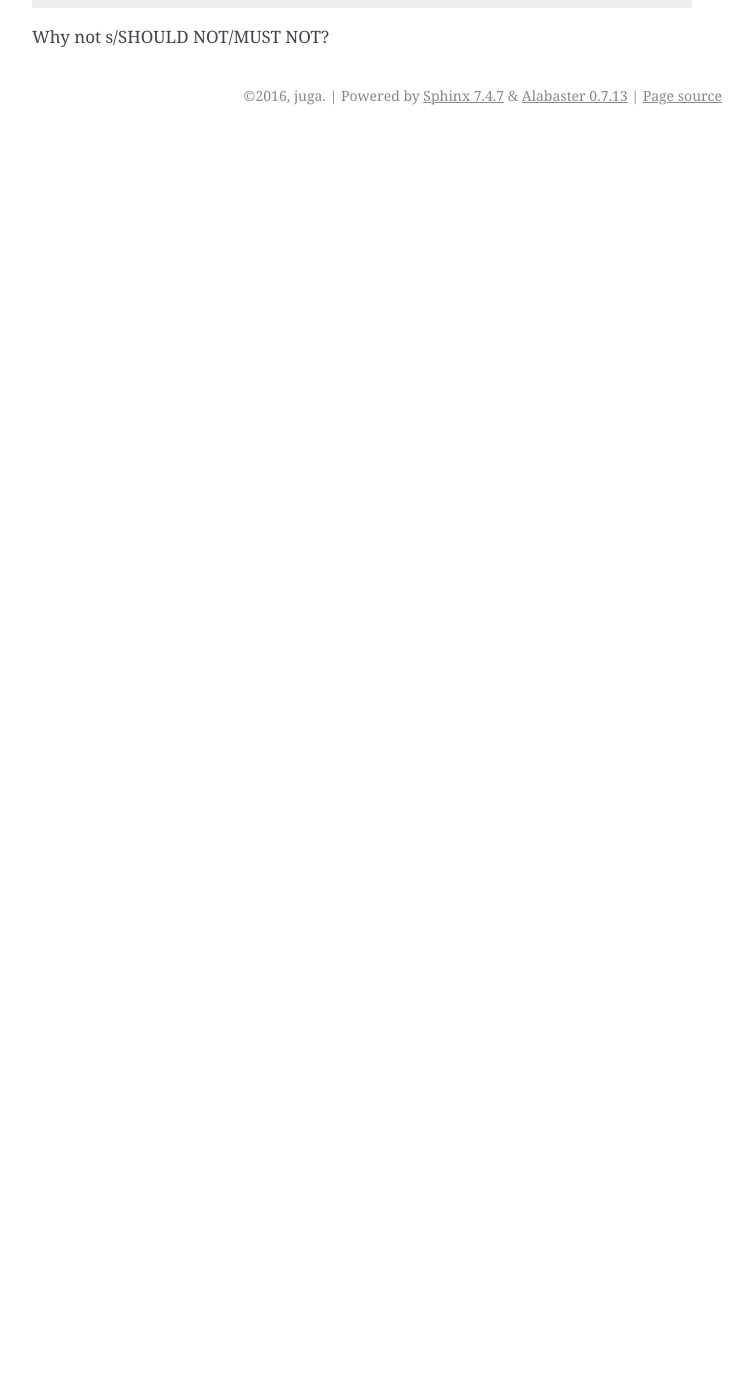
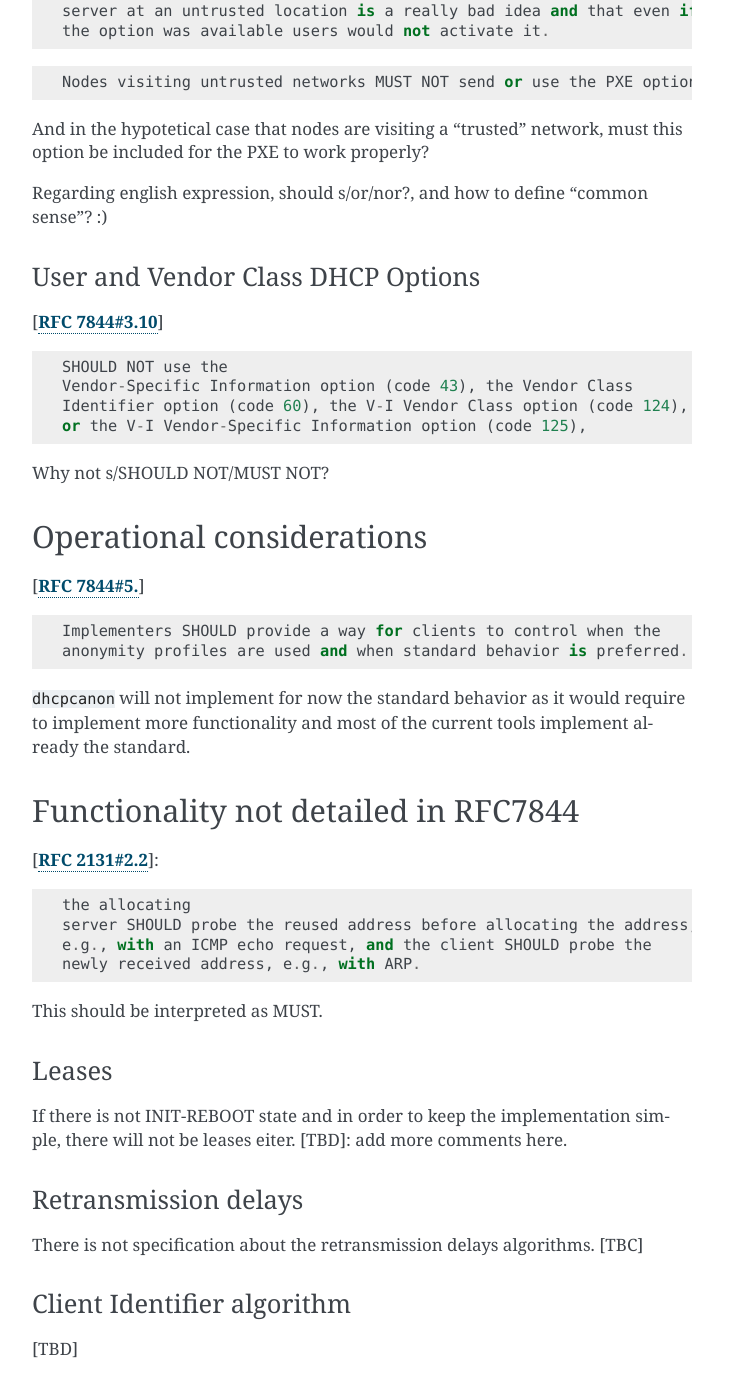
Before and after one commit to juga0/dhcpcanon, a Sphinx documentation site: the page built from docs/source/rfc7844comm.rst, in a window 1280 px wide and 1400 px high, scrolled down 5965 px. Shown: the top 1397 px of the window, without its empty margins (388-1141 px from the left). Built offline with Sphinx 7.4.7, drawn with Linux system fonts in a browser that asks for light colours; formulas are drawn with MathJax 3; before the commit the page ends 6100 px from its top, so only the background shows below that; some of the changed text lies outside the part shown.

Commit message:
add more comments, move tech to implemntation

```diff
--- a/docs/source/about.rst
+++ b/docs/source/about.rst
@@ -83,7 +83,7 @@
 
 :ref:`rfcs`
 
-:ref:`tech`
+:ref:`implementation`
 
 :ref:`rfc7844comm`
 
--- a/docs/source/index.rst
+++ b/docs/source/index.rst
@@ -18,7 +18,7 @@
    todo
    soa
    rfcs
-   tech
+   implementation
    rfc7844comm
    integration
    api
--- a/docs/source/rfc7844comm.rst
+++ b/docs/source/rfc7844comm.rst
@@ -24,6 +24,8 @@
    The design of the anonymity profiles attempts to minimize the number
    of options and the choice of values, in order to reduce the
    possibilities of operating system fingerprinting.
+
+See :ref:`implementation` for detatils about the implementation.
 
 Mesagge types
 -----------------
@@ -176,6 +178,21 @@
 There is not a way to know ``if`` the link-layer address changed without leaking the link-layer?
 
 
+Client Hardware Address Field
+~~~~~~~~~~~~~~~~~~~~~~~~~~~~~~~
+[ :rfc:`7844#3.4` ] ::
+
+   The presence of this address is necessary for the proper operation of the DHCP
+   service.
+
+What should be interpreted as MUST::
+
+   If the hardware address is reset to a new
+   randomized value, the DHCP client SHOULD use the new randomized value
+   in the DHCP messages
+
+The client should be restarted when the hardware address changes and use the current address instead of the permanent one.
+
 Client Identifier Option (code 61)
 ~~~~~~~~~~~~~~~~~~~~~~~~~~~~~~~~~~~~~~
 [ :rfc:`7844#3.5` ] ::
@@ -274,3 +291,43 @@
    or the V-I Vendor-Specific Information option (code 125),
 
 Why not s/SHOULD NOT/MUST NOT?
+
+Operational considerations
+---------------------------
+[:rfc:`7844#5.`] ::
+
+   Implementers SHOULD provide a way for clients to control when the
+   anonymity profiles are used and when standard behavior is preferred.
+
+
+``dhcpcanon`` will not implement for now the standard behavior as
+it would require to implement more functionality and most of the current
+tools implement already the standard.
+
+Functionality not detailed in RFC7844
+---------------------------------------
+[:rfc:`2131#2.2`]::
+
+   the allocating
+   server SHOULD probe the reused address before allocating the address,
+   e.g., with an ICMP echo request, and the client SHOULD probe the
+   newly received address, e.g., with ARP.
+
+This should be interpreted as MUST.
+
+Leases
+~~~~~~~~
+
+If there is not INIT-REBOOT state and in order to keep the implementation simple, there will not be leases eiter.
+[TBD]: add more comments here.
+
+Retransmission delays
+~~~~~~~~~~~~~~~~~~~~~~
+
+There is not specification about the retransmission delays algorithms.
+[TBC]
+
+Client Identifier algorithm
+~~~~~~~~~~~~~~~~~~~~~~~~~~~~~
+
+[TBD]
```
Also changed, not shown: other parts of docs/source/about.rst (+1 -1 lines), other parts of docs/source/rfc7844comm.rst (+3 -3 lines), docs/source/implementation.rst (added, +10 -0 lines), docs/source/tech.rst (deleted, +0 -32 lines).
